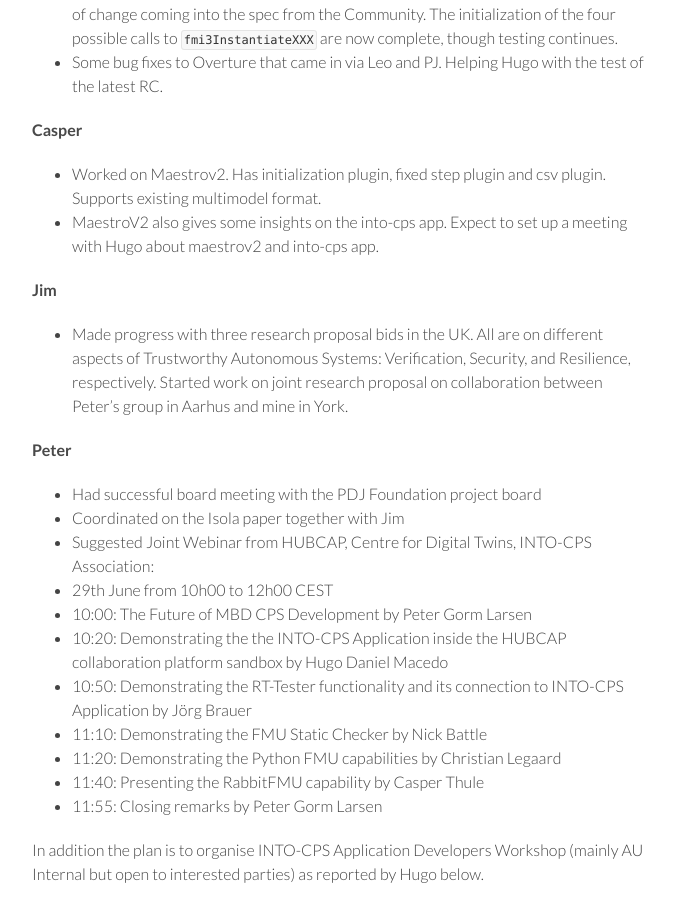
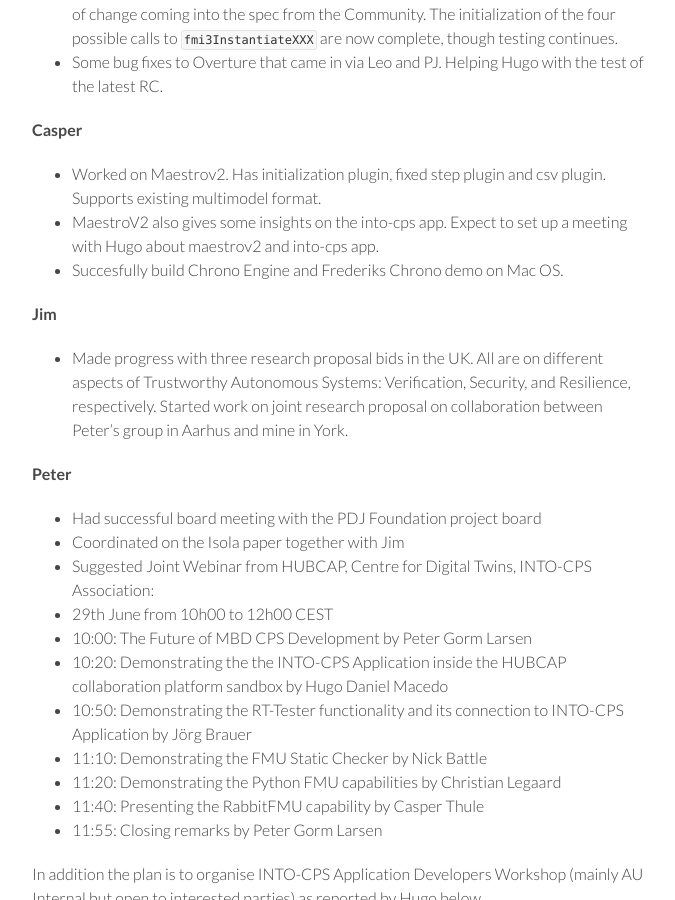
Before and after one commit to digitaltwincentre/digitaltwincentre.github.io, a Jekyll site: the page built from _biweeklies/Biweekly-18.md, in a window 1280 px wide and 900 px high, scrolled down 575 px. Shown: the whole window, without its empty margins (418-1093 px from the left). Built offline with Jekyll 4.4.1, drawn with Linux system fonts in a browser that asks for light colours; nearby versions of some CDN libraries.

Commit message:
Update Biweekly-18.md

```diff
--- a/_biweeklies/Biweekly-18.md
+++ b/_biweeklies/Biweekly-18.md
@@ -30,6 +30,7 @@ date: 20 May 2020, 1030 CEST
 #### Casper
 * Worked on Maestrov2. Has initialization plugin, fixed step plugin and csv plugin. Supports existing multimodel format.
 * MaestroV2 also gives some insights on the into-cps app. Expect to set up a meeting with Hugo about maestrov2 and into-cps app.
+* Succesfully build Chrono Engine and Frederiks Chrono demo on Mac OS.
 
 #### Jim
 * Made progress with three research proposal bids in the UK. All are on different aspects of Trustworthy Autonomous Systems: Verification, Security, and Resilience, respectively. Started work on joint research proposal on collaboration between Peter's group in Aarhus and mine in York.
```
